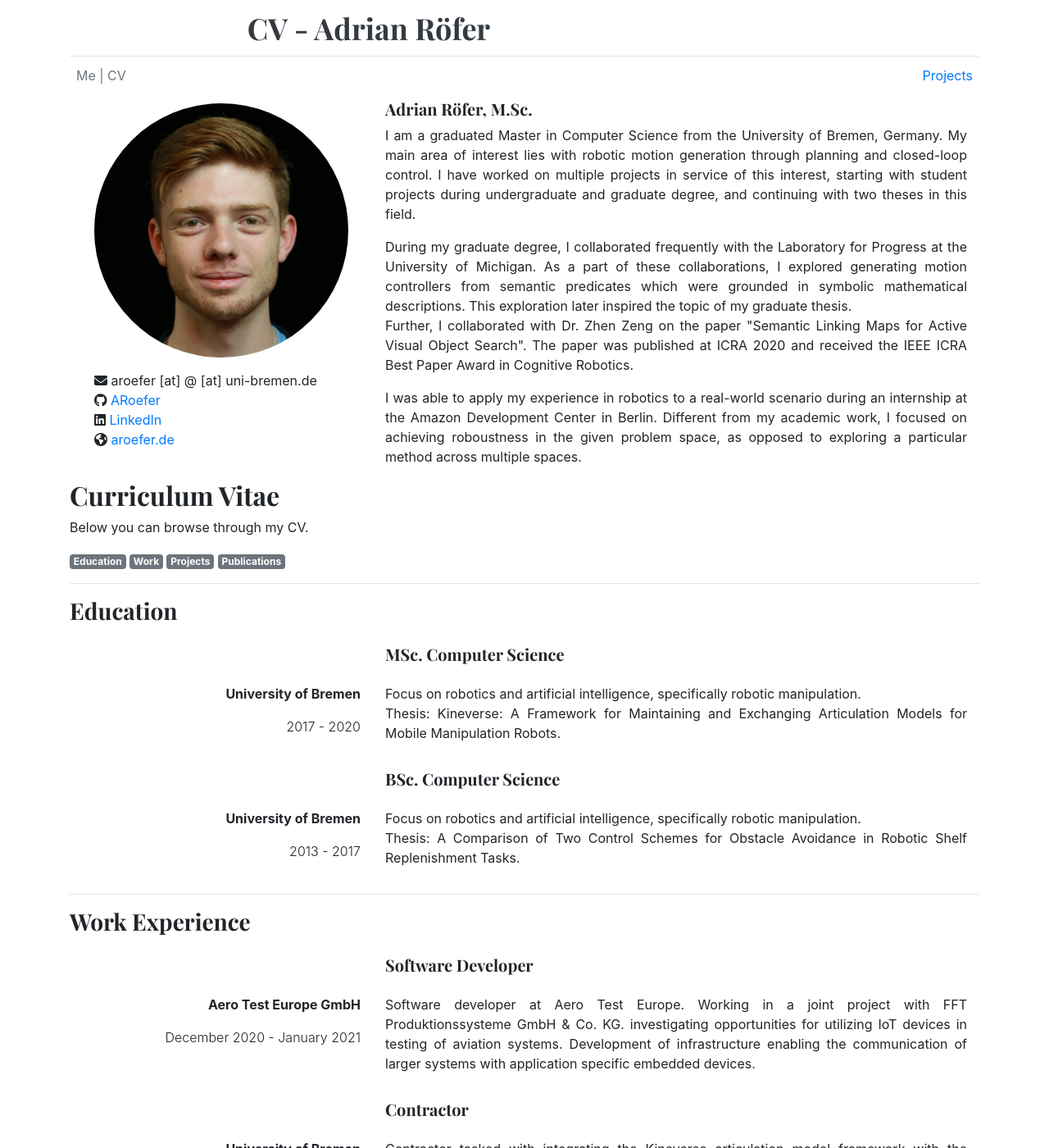
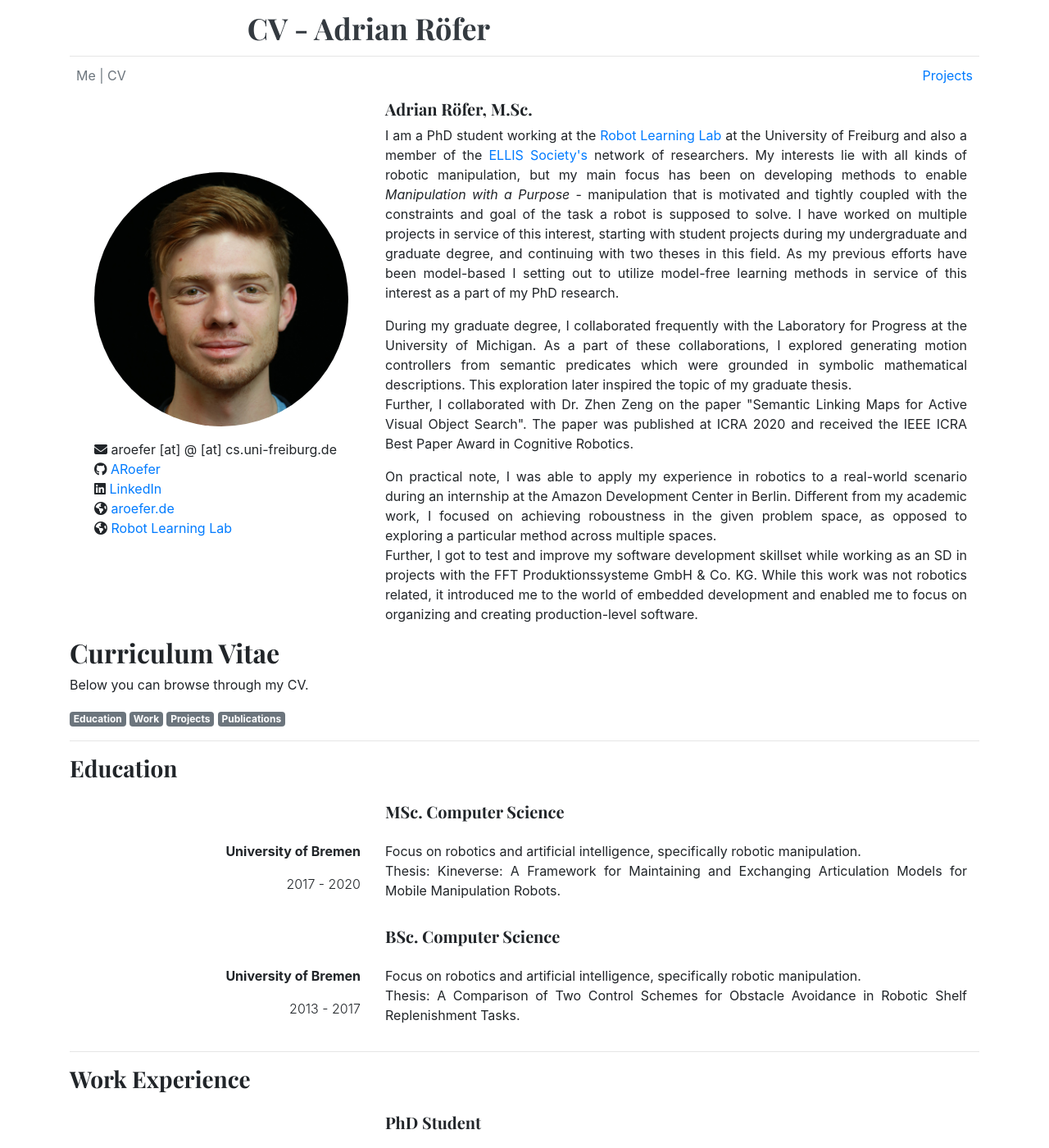
Before and after one commit to ARoefer/personal_site, a Jekyll site: the page built from index.html, in a window 1280 px wide and 1400 px high. Shown: the whole window at 82% size. Built offline with Jekyll 4.4.1, drawn with Linux system fonts in a browser that asks for light colours; nearby versions of some CDN libraries; some of the changed text lies outside the part shown.

Commit message:
Long overdue update of info and CV

```diff
--- a/index.html
+++ b/index.html
@@ -33,11 +33,11 @@
                     </li>
                     {% endif %}
 
-                    {% if contact.website %}
+                    {% for site in contact.websites %}
                     <li><i class="fas fa-globe-americas"></i>
-                      <a href="http://{{ contact.website }}" target="_blank">{{ contact.website }}</a>
+                      <a href="{{ site.url }}" target="_blank">{{ site.name }}</a>
                     </li>
-                    {% endif %}
+                    {% endfor %}
                 </ul>
             </div>
         </div>
@@ -45,15 +45,16 @@
     <div class="col-md-8">
         <h5 class="mt-0">{{ site.data.cv.top.title }}</h5>
         <p class="mt-0 text-justify">
-        I am a graduated Master in Computer Science from the University of Bremen, Germany. My main area of interest lies with robotic motion generation through planning and closed-loop control. I have worked on multiple projects in service of this interest, starting with student projects during undergraduate and graduate degree, and continuing with two theses in this field.
+        I am a PhD student working at the <a href="https://rl.uni-freiburg.de/">Robot Learning Lab</a> at the University of Freiburg and also a member of the <a href="https://ellis.eu">ELLIS Society's</a> network of researchers. My interests lie with all kinds of robotic manipulation, but my main focus has been on developing methods to enable <em>Manipulation with a Purpose</em> - manipulation that is motivated and tightly coupled with the constraints and goal of the task a robot is supposed to solve. I have worked on multiple projects in service of this interest, starting with student projects during my undergraduate and graduate degree, and continuing with two theses in this field. As my previous efforts have been model-based I setting out to utilize model-free learning methods in service of this interest as a part of my PhD research.<br>
         </p>
 
         <p class="mt-0 text-justify">
         During my graduate degree, I collaborated frequently with the Laboratory for Progress at the University of Michigan. As a part of these collaborations, I explored generating motion controllers from semantic predicates which were grounded in symbolic mathematical descriptions. This exploration later inspired the topic of my graduate thesis.<br>
-        Further, I collaborated with Dr. Zhen Zeng on the paper "Semantic Linking Maps for Active Visual Object Search". The paper was published at ICRA 2020 and received the IEEE ICRA Best Paper Award in Cognitive Robotics.
+        Further, I collaborated with Dr. Zhen Zeng on the paper "Semantic Linking Maps for Active Visual Object Search". The paper was published at ICRA 2020 and received the IEEE ICRA Best Paper Award in Cognitive Robotics. <br>
         </p>
 
-        <p class="mt-0 text-justify">I was able to apply my experience in robotics to a real-world scenario during an internship at the Amazon Development Center in Berlin. Different from my academic work, I focused on achieving roboustness in the given problem space, as opposed to exploring a particular method across multiple spaces.
+        <p class="mt-0 text-justify">On practical note, I was able to apply my experience in robotics to a real-world scenario during an internship at the Amazon Development Center in Berlin. Different from my academic work, I focused on achieving roboustness in the given problem space, as opposed to exploring a particular method across multiple spaces.<br>
+        Further, I got to test and improve my software development skillset while working as an SD in projects with the FFT Produktionssysteme GmbH & Co. KG. While this work was not robotics related, it introduced me to the world of embedded development and enabled me to focus on organizing and creating production-level software.
         </p>
     </div>
 </div>
```
Also changed, not shown: _data/cv.yaml (+13 -3 lines).
